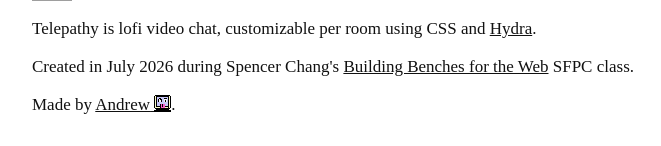
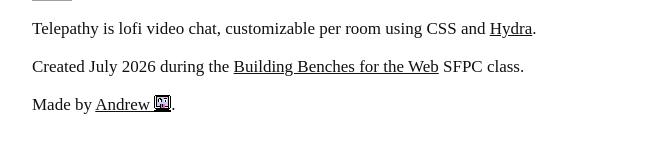
Before and after one commit to eastmountaincode/1bit-video-chat, a Next.js app: page /about in a window 1280 px wide. Shown: the part 156-302 px from the top of the page, without its empty margins (304-965 px from the left). Built offline with nearby package versions, Linux system fonts and the light colour scheme; grey boxes are pictures that could not be loaded.

Commit message:
Update About page class credit wording

```diff
--- a/src/app/about/page.tsx
+++ b/src/app/about/page.tsx
@@ -24,7 +24,7 @@ export default function AboutPage() {
                 <a href="https://hydra.ojack.xyz/">Hydra</a>.
             </p>
             <p>
-                Created in July 2026 during Spencer Chang&apos;s{" "}
+                Created July 2026 during the{" "}
                 <a href="https://spencer.place/creation/building-benches-for-the-web/">
                     Building Benches for the Web
                 </a>{" "}
```
